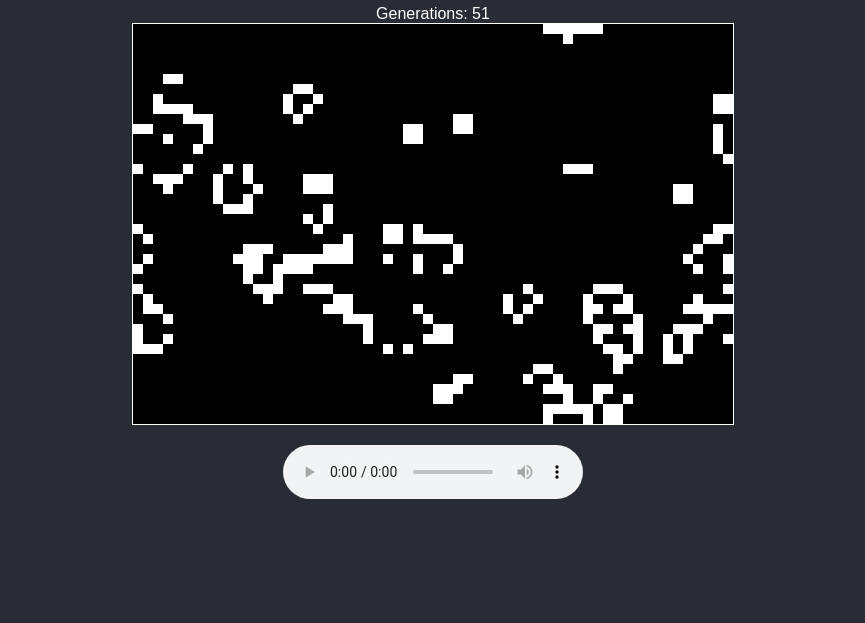
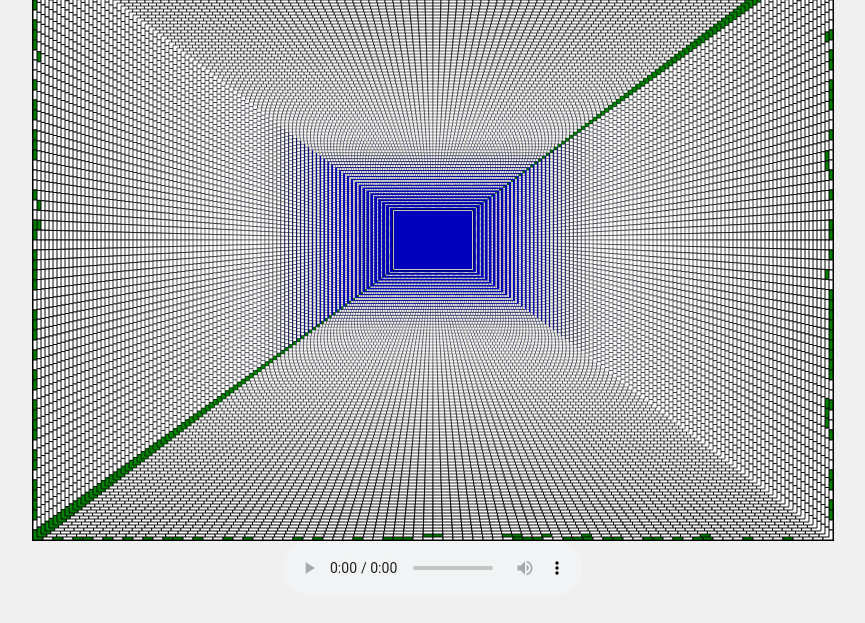
Before and after one commit to igormelo9001/gameOfLife, a plain HTML site: page browser/index.html in a window 1280 px wide. Shown: the part 177-800 px from the top of the page, without its empty margins (207-1072 px from the left). Drawn offline with Linux system fonts and the light colour scheme.

Commit message:
nice perspective simulation

```diff
--- a/browser/script.js
+++ b/browser/script.js
@@ -1,75 +1,133 @@
 const canvas = document.getElementById('gameCanvas');
 const ctx = canvas.getContext('2d');
+const resolution = 10;
+canvas.width = 800;
+canvas.height = 600;
+const COLS = canvas.width / resolution;
+const ROWS = canvas.height / resolution;
 
-const CELL_SIZE = 10; // Tamanho de cada célula
-const WIDTH = 60;     // Número de células na largura
-const HEIGHT = 40;    // Número de células na altura
-canvas.width = WIDTH * CELL_SIZE;
-canvas.height = HEIGHT * CELL_SIZE;
+let grid = buildGrid();
+let generations = 0;
+const generationCounter = document.getElementById('generation-counter');
+let zoomFactor = 1; // Fator inicial de zoom (1 = sem zoom)
+const zoomSpeed = 0.01; // Velocidade de zoom
+const minZoomFactor = 0.1; // Fator de zoom mínimo
 
-let grid = createGrid(WIDTH, HEIGHT);
-let generation = 0;
-
-// Função para criar o grid inicial aleatório
-function createGrid(width, height) {
-  return Array.from({ length: height }, () =>
-    Array.from({ length: width }, () => Math.random() > 0.7 ? 1 : 0)
-  );
+// Função para criar o tabuleiro vazio
+function buildGrid() {
+  return new Array(COLS).fill(null)
+    .map(() => new Array(ROWS).fill(0));
 }
 
-// Função para desenhar o grid no canvas
-function drawGrid(grid) {
-  ctx.clearRect(0, 0, canvas.width, canvas.height); // Limpa o canvas
-  for (let row = 0; row < HEIGHT; row++) {
-    for (let col = 0; col < WIDTH; col++) {
-      ctx.fillStyle = grid[row][col] === 1 ? 'white' : 'black';
-      ctx.fillRect(col * CELL_SIZE, row * CELL_SIZE, CELL_SIZE, CELL_SIZE);
+// Função para desenhar o tabuleiro com zoom out gradual
+function render(grid) {
+  ctx.save(); // Salva o estado do contexto
+
+  // Aplica o zoom e centraliza o canvas
+  ctx.translate(canvas.width / 2, canvas.height / 2);
+  ctx.scale(zoomFactor, zoomFactor);
+  ctx.translate(-canvas.width / 2, -canvas.height / 2);
+
+  for (let col = 0; col < grid.length; col++) {
+    for (let row = 0; row < grid[col].length; row++) {
+      const cell = grid[col][row];
+      ctx.beginPath();
+      ctx.rect(col * resolution, row * resolution, resolution, resolution);
+      ctx.fillStyle = cell === 2 ? 'blue' : (cell === 1 ? 'green' : 'white');
+      ctx.fill();
+      ctx.stroke();
+    }
+  }
+
+  ctx.restore(); // Restaura o estado do contexto
+}
+
+// Função para copiar o tabuleiro
+function copyGrid(grid) {
+  return grid.map(arr => [...arr]);
+}
+
+// Função para gerar a próxima geração
+function nextGeneration(grid) {
+  const nextGen = buildGrid();
+
+  for (let col = 0; col < grid.length; col++) {
+    for (let row = 0; row < grid[col].length; row++) {
+      const cell = grid[col][row];
+      const numNeighbors = countNeighbors(grid, col, row);
+
+      // Condições para aminoácidos e proteínas
+      if (cell === 1 && numNeighbors < 2) {
+        nextGen[col][row] = 0; // Aminoácido morre
+      } else if (cell === 1 && numNeighbors > 3) {
+        nextGen[col][row] = 0; // Aminoácido morre
+      } else if (cell === 0 && numNeighbors === 3) {
+        nextGen[col][row] = 1; // Aminoácido nasce
+      } else {
+        nextGen[col][row] = cell;
+      }
+
+      // Transformar um grupo de aminoácidos em proteína (azul) sem sair do grid
+      if (numNeighbors >= 4) {
+        if (col > 0 && col < COLS - 1 && row > 0 && row < ROWS - 1) {
+          nextGen[col][row] = 2; // Proteína
+        }
+      }
+    }
+  }
+  return nextGen;
+}
+
+// Função para contar os vizinhos
+function countNeighbors(grid, col, row) {
+  let sum = 0;
+  const neighbors = [
+    [-1, -1], [-1, 0], [-1, 1],
+    [0, -1],         [0, 1],
+    [1, -1], [1, 0], [1, 1]
+  ];
+  for (let i = 0; i < neighbors.length; i++) {
+    const [x, y] = neighbors[i];
+    const newCol = col + x;
+    const newRow = row + y;
+
+    if (newCol >= 0 && newCol < COLS && newRow >= 0 && newRow < ROWS) {
+      sum += grid[newCol][newRow];
+    }
+  }
+  return sum;
+}
+
+// Função para ajustar o intervalo de atualização e aplicar o zoom out gradual
+function update() {
+  grid = nextGeneration(grid);
+
+  // Renderiza a nova geração
+  render(grid);
+
+  // Atualiza o contador de gerações
+  generations++;
+  generationCounter.innerText = `Generations: ${generations}`;
+
+  // Aplica o zoom out gradual
+  zoomFactor -= zoomSpeed;
+  if (zoomFactor < minZoomFactor) { // Limite mínimo para o zoom
+    zoomFactor = minZoomFactor; // Impede o zoom de diminuir demais
+  }
+
+  // Atualiza o próximo frame
+  setTimeout(() => requestAnimationFrame(update), 50); // Ajuste o intervalo aqui
+}
+
+// Inicializa o jogo com alguns aminoácidos aleatórios
+function seedGrid() {
+  for (let col = 0; col < grid.length; col++) {
+    for (let row = 0; row < grid[col].length; row++) {
+      grid[col][row] = Math.floor(Math.random() * 2);
     }
   }
 }
 
-// Função para contar os vizinhos vivos de uma célula
-function countNeighbors(grid, x, y) {
-  let neighbors = 0;
-  for (let i = -1; i <= 1; i++) {
-    for (let j = -1; j <= 1; j++) {
-      if (i === 0 && j === 0) continue; // Ignora a célula atual
-      const row = (x + i + HEIGHT) % HEIGHT; // Garantir que não sai da borda
-      const col = (y + j + WIDTH) % WIDTH;   // Grid toroidal (volta no outro lado)
-      neighbors += grid[row][col];
-    }
-  }
-  return neighbors;
-}
-
-// Função para calcular a próxima geração
-function nextGeneration(grid) {
-  const newGrid = grid.map(arr => [...arr]);
-  for (let row = 0; row < HEIGHT; row++) {
-    for (let col = 0; col < WIDTH; col++) {
-      const aliveNeighbors = countNeighbors(grid, row, col);
-      if (grid[row][col] === 1) {
-        if (aliveNeighbors < 2 || aliveNeighbors > 3) {
-          newGrid[row][col] = 0; // Morre por solidão ou superpopulação
-        }
-      } else {
-        if (aliveNeighbors === 3) {
-          newGrid[row][col] = 1; // Nasce nova célula
-        }
-      }
-    }
-  }
-  return newGrid;
-}
-
-// Função para rodar o jogo de forma contínua
-function gameLoop() {
-  drawGrid(grid);
-  grid = nextGeneration(grid);
-  generation++;
-  document.getElementById('generation-counter').textContent = `Generations: ${generation}`;
-  setTimeout(gameLoop, 100); // Chama o próximo frame a cada 100ms
-}
-
-// Inicia o jogo
-gameLoop();
+// Iniciar o jogo
+seedGrid();
+update(); // Inicia a simulação
--- a/browser/styles.css
+++ b/browser/styles.css
@@ -1,28 +1,17 @@
-* {
-    margin: 0;
-    padding: 0;
-    box-sizing: border-box;
-  }
-
 body {
   display: flex;
   flex-direction: column;
   align-items: center;
-    justify-content: center;
-    min-height: 100vh;
+  background-color: #f0f0f0;
+  margin: 0;
+  padding: 20px;
   font-family: Arial, sans-serif;
-    background-color: #282c34;
-    color: white;
 }
 
 h1 {
   margin-bottom: 20px;
 }
 
-  canvas {
-    border: 1px solid white;
+#gameCanvas {
+  border: 1px solid #000;
 }
-
-  audio {
-    margin-top: 20px; /* Adiciona um espaço acima do player */
-  }
```
Lines whose indentation alone changed are shown as unchanged.
